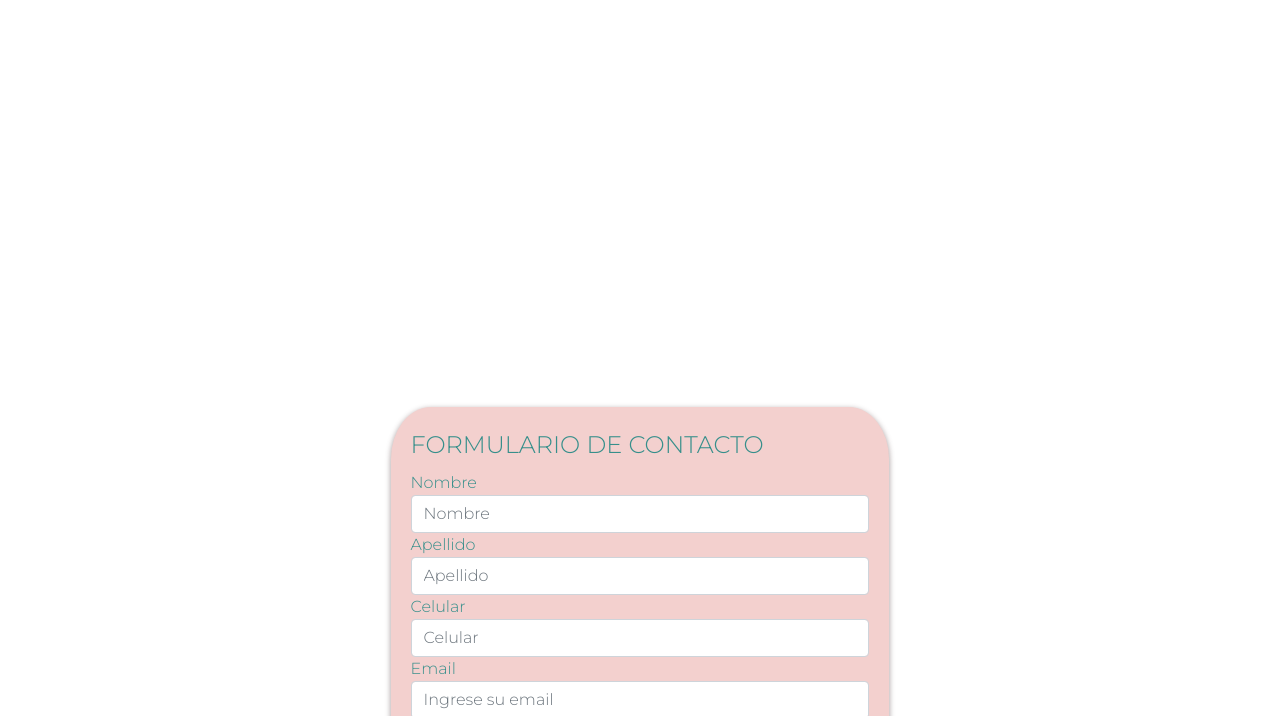
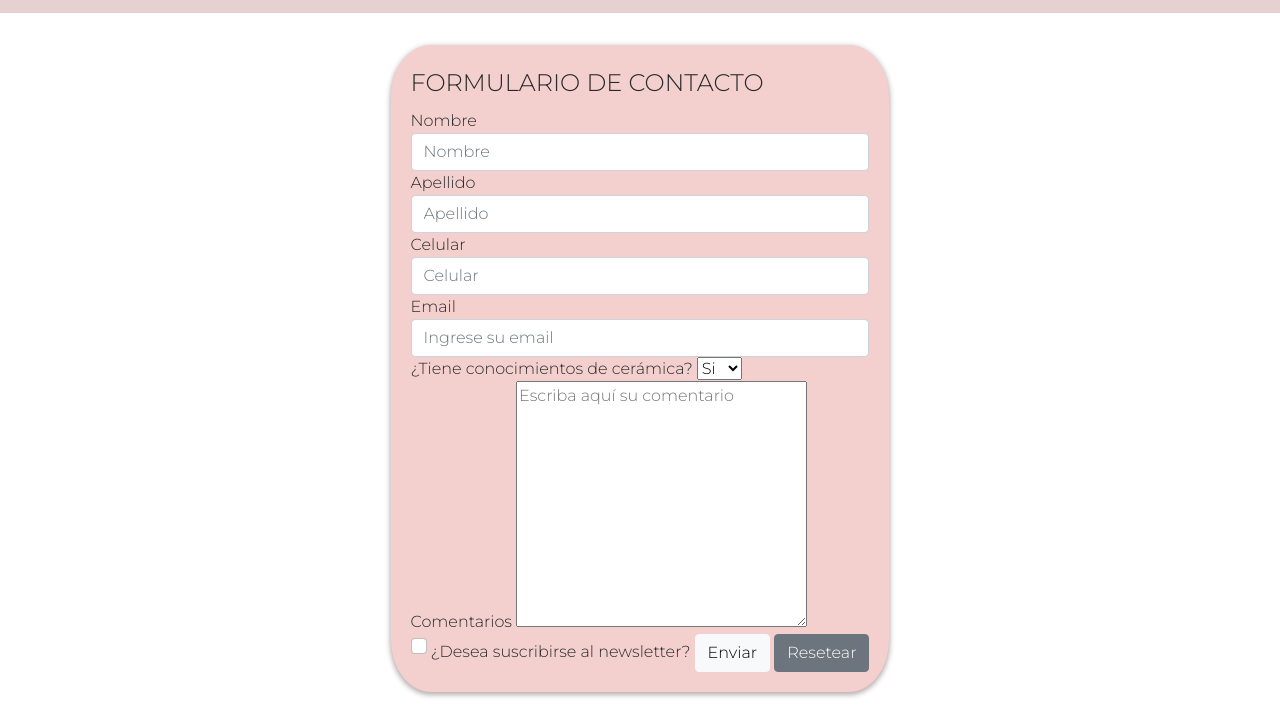
Before and after one commit to agostomalino/ficusProyecto, a plain HTML site: page contacto.html in a window 1280 px wide. Shown: the part 242-958 px from the top of the page. Drawn offline with nearby package versions, Linux system fonts and the light colour scheme.

Commit message:
quite el grid de contacto.html

```diff
--- a/css/ficusgrid.css
+++ b/css/ficusgrid.css
@@ -206,6 +206,9 @@ main #containerCards {
               height: 8.125rem;
               width: 8.125rem;
               box-shadow: 5px; }
+        .gridSobreFicus #containerAmigos .cardsAmigos .cardItem p {
+          font-weight: bold;
+          color: #ffffff; }
 
 /*-------------- TALLERES----------------*/
 #grillaTalleres {
@@ -272,17 +275,9 @@ main #containerCards {
 
 /*------------CONTACTO-----------------*/
 #grillaContacto {
-  display: grid;
-  grid-template-columns: 100%;
-  grid-template-rows: 10% 3% 82% 5%;
-  height: 1800px;
-  width: 100vw;
-  grid-template-areas: "header"
- "nav"
- "main"
- "footer"; }
+  height: auto;
+  width: 100vw; }
   #grillaContacto #mainContacto {
-    grid-area: main;
     display: flex;
     flex-direction: column;
     justify-content: center;
@@ -290,7 +285,7 @@ main #containerCards {
     background-color: #ffffff;
     font-family: "Montserrat", Sans-serif; }
     #grillaContacto #mainContacto form {
-      color: #368f8b;
+      color: #27292b;
       background-color: #f3d0ce;
       padding: 1.25rem;
       border-radius: 8%;
--- a/scss/_contacto.scss
+++ b/scss/_contacto.scss
@@ -1,19 +1,11 @@
 /*------------CONTACTO-----------------*/
 
 #grillaContacto {
-	display: grid;
-	grid-template-columns: 100%;
-	grid-template-rows:  10% 3% 82% 5%;
-	height: 1800px;
+	height: auto;
 	width: 100vw;
-	grid-template-areas:
-		"header"
-		"nav"
-		"main"
-		"footer";
 
 	#mainContacto {
-		grid-area: main;
+
 		display: flex;
 		flex-direction: column;
 		justify-content: center;
@@ -22,7 +14,7 @@
 		font-family: "Montserrat", Sans-serif;
 
 		form {
-			color: rgb(54, 143, 139);
+			color: $colorTexto;
 			background-color: rgb(243, 208, 206);
 			padding: 1.25rem;
 			border-radius: round($number: 8%);
--- a/scss/_quienesSomos.scss
+++ b/scss/_quienesSomos.scss
@@ -103,6 +103,7 @@
 								padding: 0;
 								font-size: 0;
 
+
 								img {
 
 									width: 7.5rem;
@@ -121,6 +122,10 @@
 
 							}
 
+							p{
+								font-weight: bold;
+								color: $colorFondo;
+							}
 						}
 				}
 			}
```
